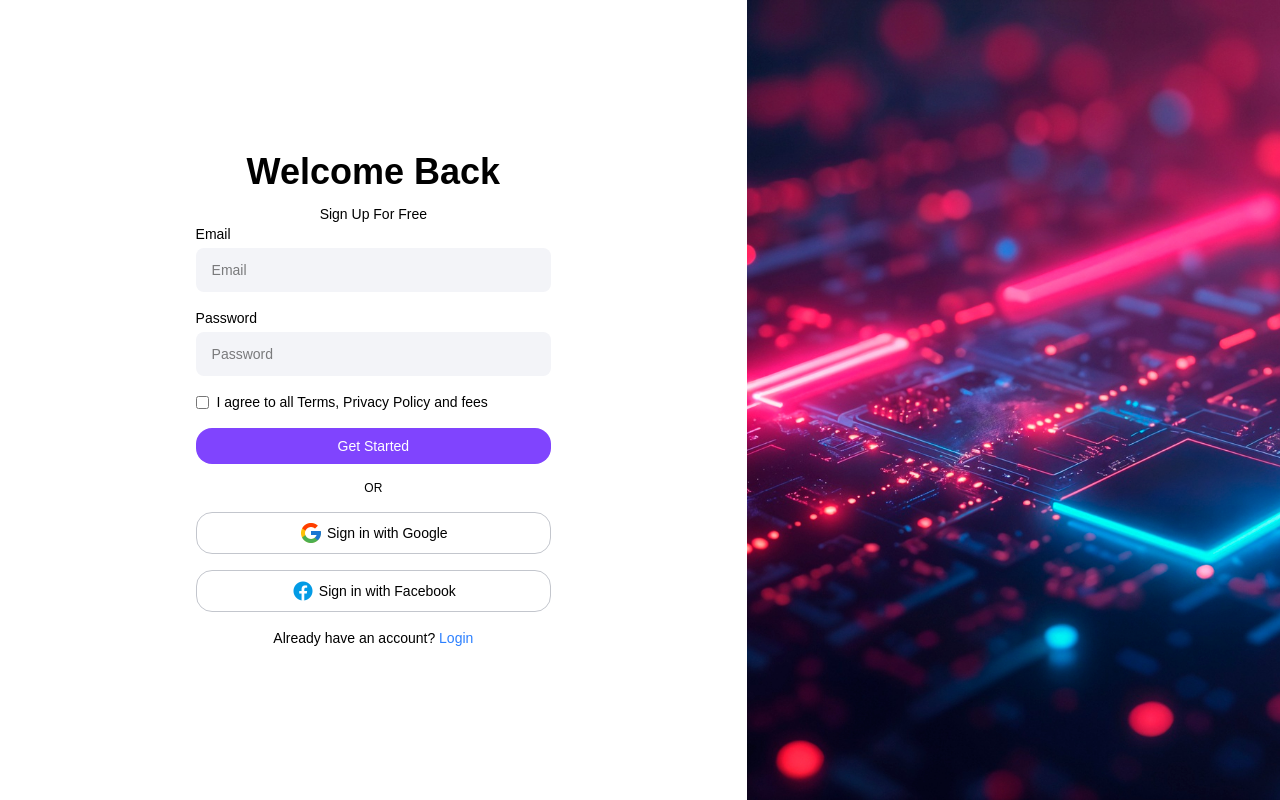
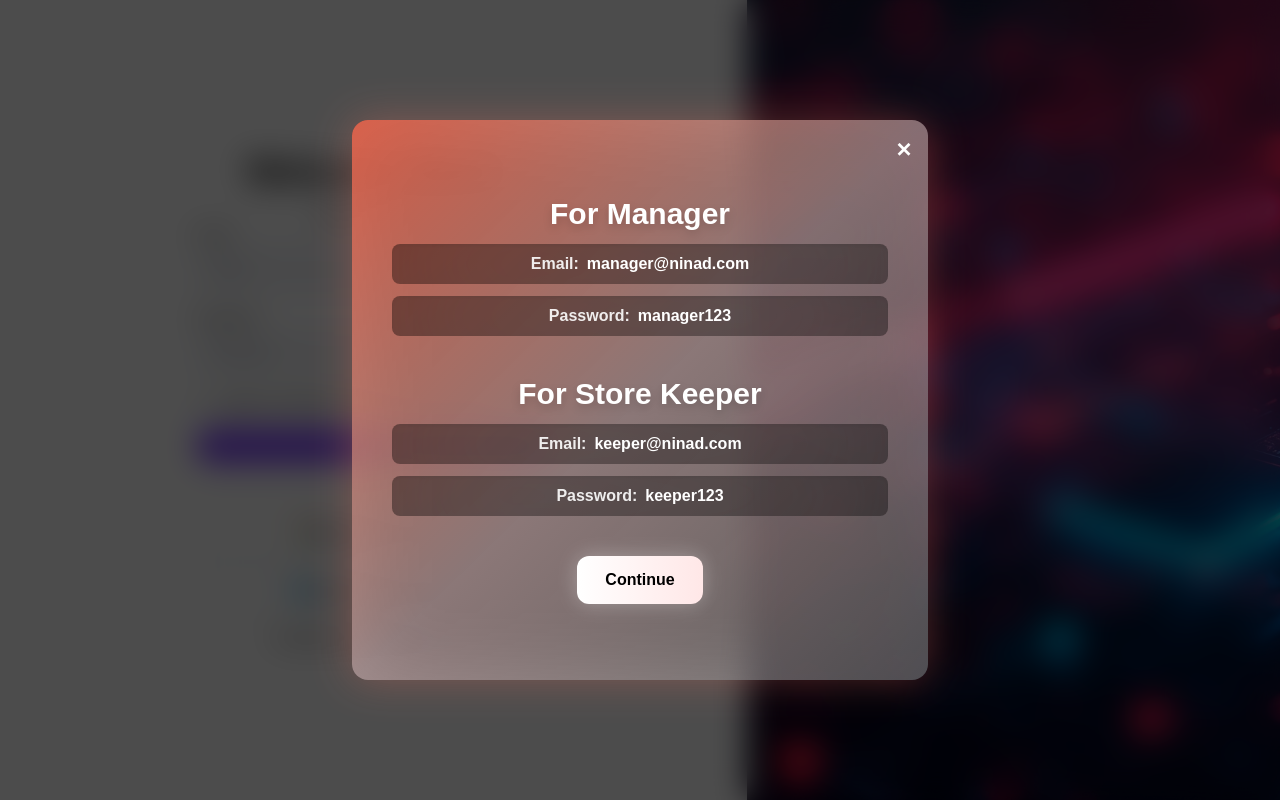
Before and after one commit to Ninad-arakh/commodities-management-system, a Next.js app: page /login in a window 1280 px wide. Built offline with nearby package versions, Linux system fonts and the light colour scheme.

Commit message:
popup Modal added

```diff
--- a/src/app/login/page.js
+++ b/src/app/login/page.js
@@ -10,6 +10,7 @@ import google from "@/assets/google.png";
 import facebook from "@/assets/facebook.png";
 import axios from "axios";
 import { API_URL } from "@/common/constants";
+import PopupModal from "@/components/PopupModal";
 
 /**
  * Login Page Component
@@ -38,6 +39,7 @@ const Login = () => {
       userObj ? router.push("/") : "";
     }
   }, []);
+
 
   /**
    * Client-side validator for email, password, and T&C checkbox.
@@ -86,7 +88,6 @@ const Login = () => {
         email: trimmedEmail,
         password: trimmedPass,
       });
-      console.log("response: ", response);
 
       if (response.status === 200) {
         // Save auth session
@@ -108,6 +109,7 @@ const Login = () => {
 
   return (
     <div className="w-full box-border h-screen flex items-center">
+      {isFirstTime && <PopupModal setIsFirstTime={setIsFirstTime}/>}
       {/* React Toastify Container */}
       <ToastContainer
         position="bottom-right"
--- a/src/common/auth.js
+++ b/src/common/auth.js
@@ -1,11 +1,10 @@
-// auth.js
+// auth.js for session management
 export function getSession() {
   const token = localStorage.getItem("token");
   if (!token) return null;
 
   try {
     const decoded = JSON.parse(atob(token));
-    console.log("decoded : ", decoded)
 
     if (decoded.exp < Date.now()) {
       localStorage.clear();
--- /dev/null
+++ b/src/components/PopupModal.jsx
@@ -0,0 +1,61 @@
+import React from "react";
+
+const PopupModal = ({ setIsFirstTime }) => {
+  return (
+    <div className="w-full h-screen absolute inset-0 flex justify-center items-center bg-black/70 backdrop-blur-lg p-4">
+      <div className="relative w-full sm:w-[45vw] sm:h-[70vh] bg-linear-to-br from-[#ff6a4f]/80 via-[#ffd7d7]/50 to-white/30 backdrop-blur-2xl shadow-[0_0_40px_rgba(255,120,100,0.3)] rounded-2xl flex flex-col items-center justify-center gap-10 p-10 ">
+        {/* Close Button */}
+        <button
+          className="absolute top-4 right-4 text-white text-xl font-bold hover:text-red-400 transition"
+          onClick={() => setIsFirstTime(false)}
+        >
+          ✕
+        </button>
+
+        {/* Manager Section */}
+        <div className="w-full text-center space-y-3">
+          <h2 className="text-3xl font-semibold text-white drop-shadow-lg">
+            For Manager
+          </h2>
+
+          <div className="flex justify-center gap-2 bg-black/40 backdrop-blur-3xl px-4 py-2 rounded-lg  shadow-inner">
+            <h3 className="font-semibold text-white/90">Email:</h3>
+            <h2 className="text-white font-bold">manager@ninad.com</h2>
+          </div>
+
+          <div className="flex justify-center gap-2 bg-black/40 backdrop-blur-3xl px-4 py-2 rounded-lg  shadow-inner">
+            <h3 className="font-semibold text-white/90">Password:</h3>
+            <h2 className="text-white font-bold">manager123</h2>
+          </div>
+        </div>
+
+        {/* Store Keeper Section */}
+        <div className="w-full text-center space-y-3">
+          <h2 className="text-3xl font-semibold text-white drop-shadow-lg">
+            For Store Keeper
+          </h2>
+
+          <div className="flex justify-center gap-2 bg-black/40 backdrop-blur-3xl px-4 py-2 rounded-lg  shadow-inner">
+            <h3 className="font-semibold text-white/90">Email:</h3>
+            <h2 className="text-white font-bold">keeper@ninad.com</h2>
+          </div>
+
+          <div className="flex justify-center gap-2 bg-black/40 backdrop-blur-3xl px-4 py-2 rounded-lg  shadow-inner">
+            <h3 className="font-semibold text-white/90">Password:</h3>
+            <h2 className="text-white font-bold">keeper123</h2>
+          </div>
+        </div>
+
+        {/* Continue Button — standout/glowing */}
+        <button
+          className="px-7 py-3 bg-linear-to-r from-white to-[#ffe7e7] text-black font-semibold rounded-xl shadow-[0_0_20px_rgba(255,255,255,0.3)] hover:shadow-[0_0_35px_rgba(255,255,255,0.4)] transition-all hover:scale-105"
+          onClick={() => setIsFirstTime(false)}
+        >
+          Continue
+        </button>
+      </div>
+    </div>
+  );
+};
+
+export default PopupModal;
--- a/src/components/Sidebar.jsx
+++ b/src/components/Sidebar.jsx
@@ -14,7 +14,6 @@ import Link from "next/link";
 
 const Sidebar = () => {
   const pathname = usePathname();
-  console.log("pathname : ", typeof pathname);
   return (
     <div className="w-full text-sm">
       <div>
```
